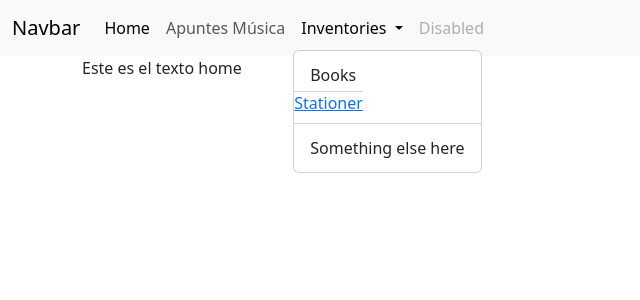
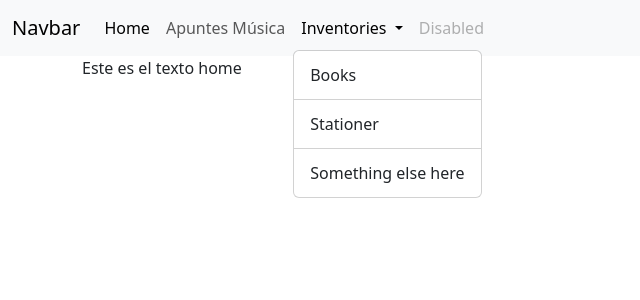
Before and after one commit to CBplataformas/cbpage, an Angular app: page /home in a window 1280 px wide. Both pictures are taken after a click on the button "Inventories". Shown: the top 300 px of the page, without its empty margins (0-640 px from the left). Built offline with nearby package versions, Linux system fonts and the light colour scheme.

Commit message:
add divider

```diff
--- a/src/app/navbar/navbar.component.html
+++ b/src/app/navbar/navbar.component.html
@@ -18,7 +18,8 @@
                     </a>
                     <ul class="dropdown-menu">
                         <li><a class="dropdown-item" routerLink="/inventory" (click)="cerrarMenu()">Books</a></li>
-                        <li><a class="dropdown-divider" href="#" (click)="cerrarMenu()">Stationer</a></li>
+                        <li><hr class="dropdown-divider"></li>
+                        <li><a class="dropdown-item" href="#" (click)="cerrarMenu()">Stationer</a></li>
                         <li><hr class="dropdown-divider"></li>
                         <li><a class="dropdown-item" href="#">Something else here</a></li>
                     </ul>
```
